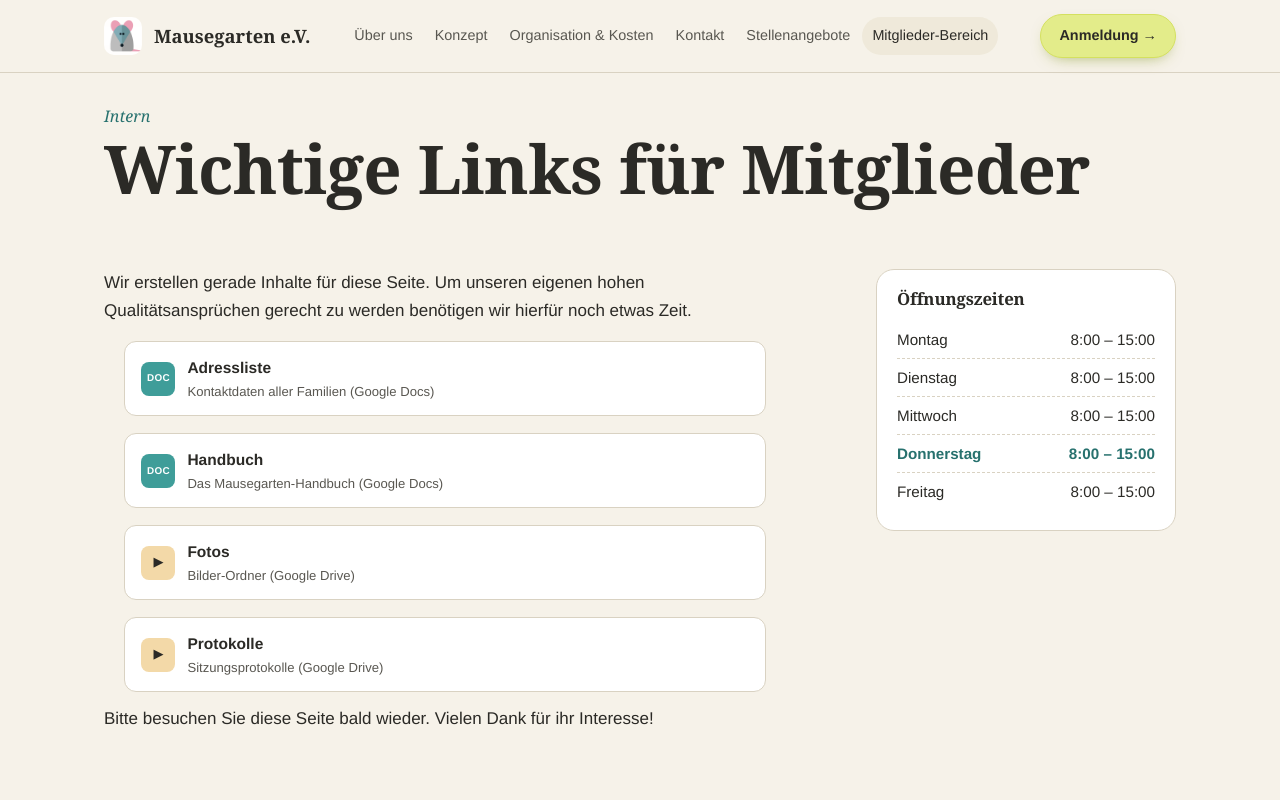
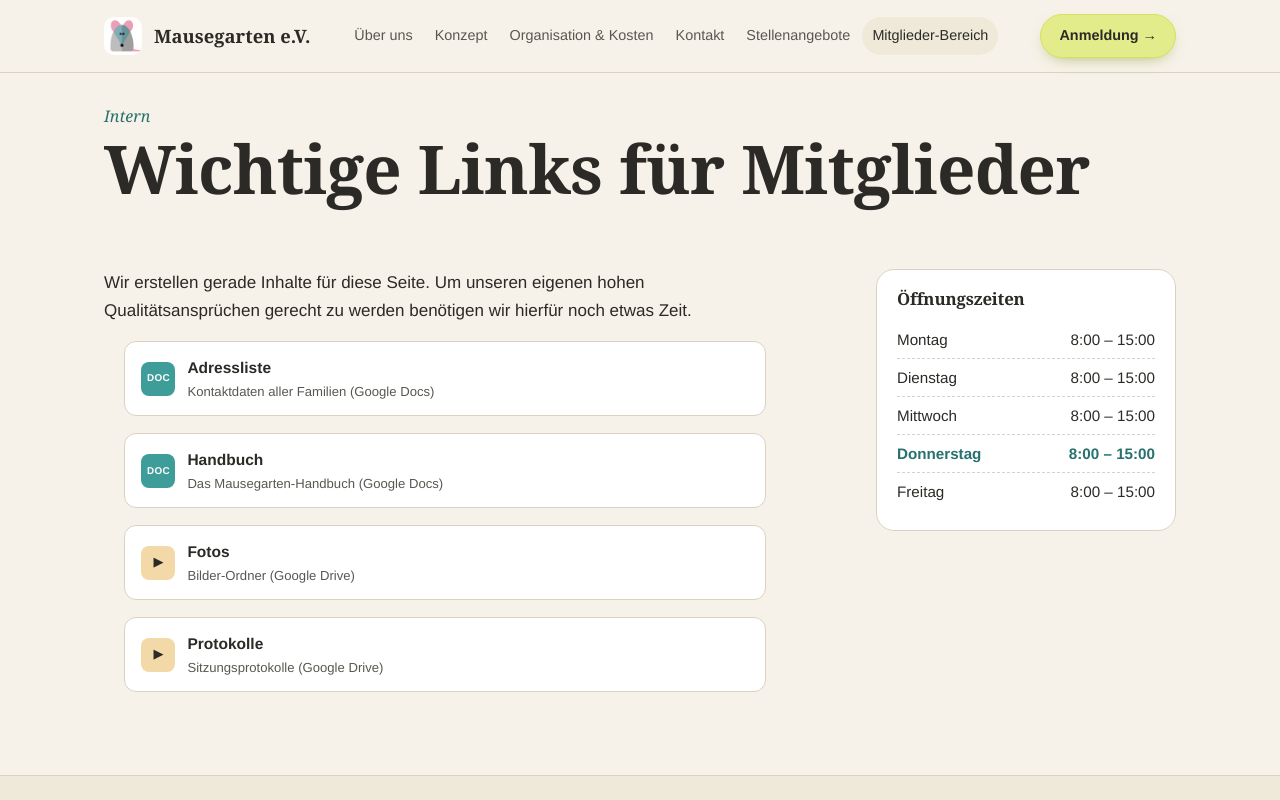
Before and after one commit to lksbrssr/mausegarten, a Next.js app: page /mitglieder-bereich in a window 1280 px wide. Shown: the top 800 px of the page. Built offline with nearby package versions, Linux system fonts and the light colour scheme.

Commit message:
Mitglieder-Bereich: Hinweissatz entfernt

```diff
--- a/app/mitglieder-bereich/page.jsx
+++ b/app/mitglieder-bereich/page.jsx
@@ -62,8 +62,6 @@ export default function MitgliederBereich() {
               </a>
             </li>
           </ul>
-
-          <p>Bitte besuchen Sie diese Seite bald wieder. Vielen Dank für ihr Interesse!</p>
         </div>
 
         <aside className="sidebar">
```
